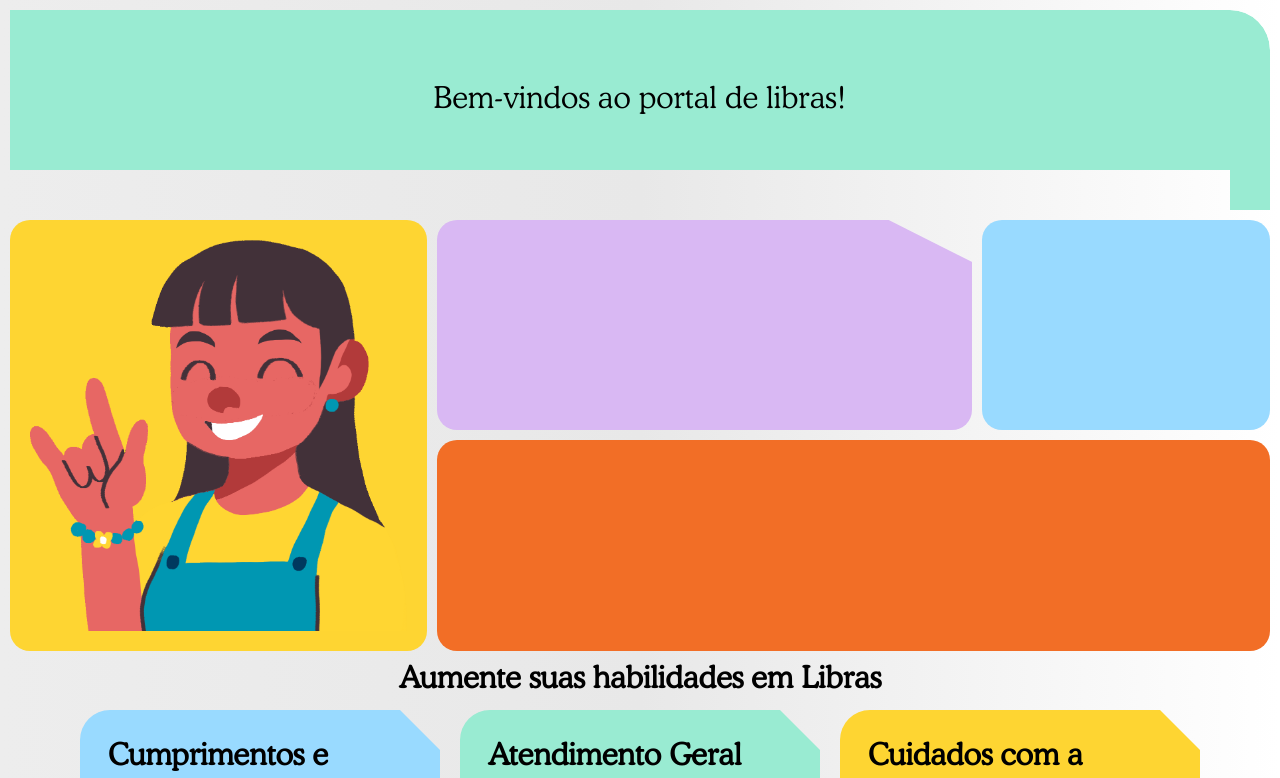
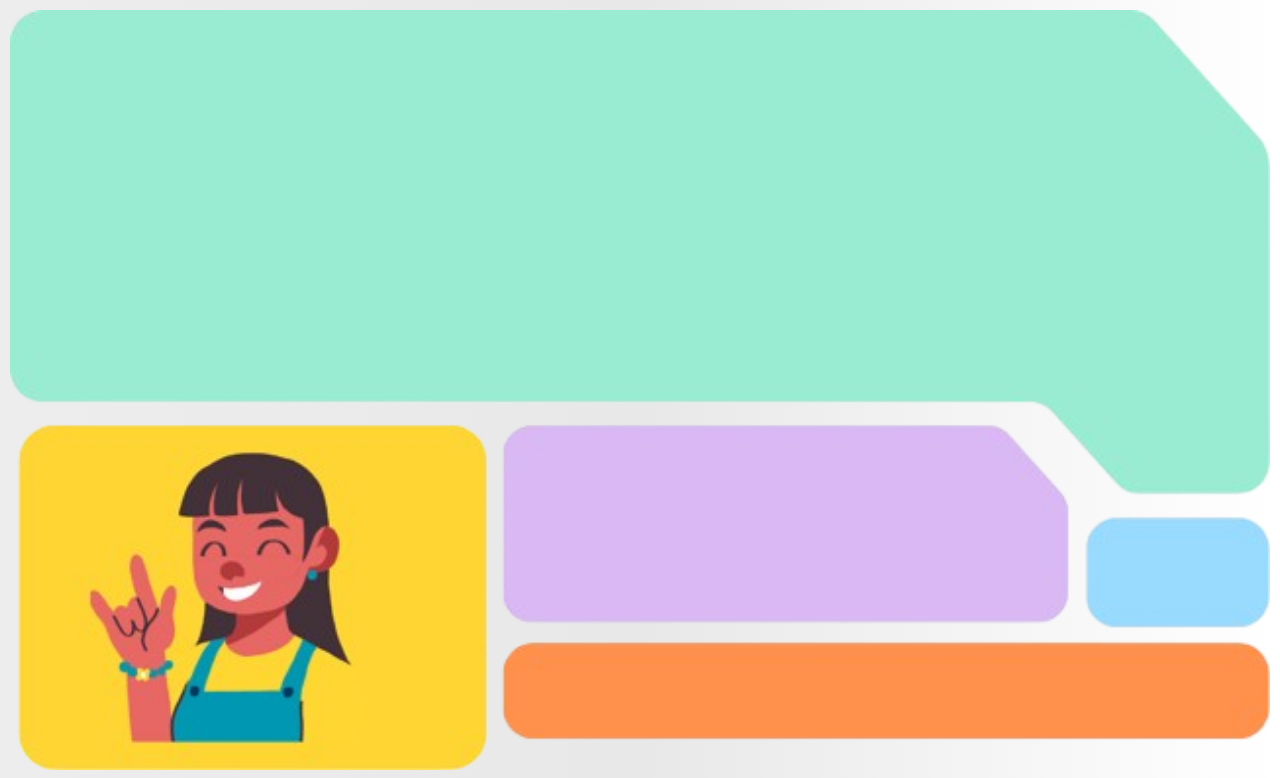
Before and after one commit to Rian-Rero/librasCamilla, a React (Vite) app: page / in a window 1280 px wide. Shown: the top 778 px of the page. Built offline with nearby package versions, Linux system fonts and the light colour scheme.

Commit message:
fix: resizing

```diff
--- a/src/assets/index.js
+++ b/src/assets/index.js
@@ -1,2 +1,3 @@
 export { default as VacineBackGround } from './vacine.jpg';
 export { default as MeninaLibras } from './menina.png';
+export { default as BackGround } from './background.png';
--- a/src/components/features/Card/Styles.js
+++ b/src/components/features/Card/Styles.js
@@ -4,9 +4,9 @@ const CHAMFER = '4rem';
 
 export const Card = styled.div`
   background-color: ${(props) => props.backgroundcolor};
-  width: 360px;
-  height: 360px;
-  padding: 28px;
+  width: 36rem;
+  height: 36rem;
+  padding: 2.8rem;
   box-sizing: border-box;
   display: flex;
   flex-direction: column;
--- a/src/pages/Home/Home.jsx
+++ b/src/pages/Home/Home.jsx
@@ -14,7 +14,7 @@ import {
   WelcomeSection,
 } from './Styles';
 import { CardComponent, SearchInput } from '../../components/features';
-import { MeninaLibras } from '../../assets';
+import { BackGround, MeninaLibras } from '../../assets';
 import { useTheme } from 'styled-components';
 import { IoPeopleOutline } from 'react-icons/io5';
 import {
@@ -25,7 +25,6 @@ import {
   CiUser,
 } from 'react-icons/ci';
 import { LuHandHeart } from 'react-icons/lu';
-
 export default function Home() {
   const theme = useTheme();
   const postsData = [
@@ -77,24 +76,9 @@ export default function Home() {
   ];
   return (
     <MainContainer>
-      <WelcomeSection>Bem-vindos ao portal de libras!</WelcomeSection>
+      {/* <WelcomeSection>Bem-vindos ao portal de libras!</WelcomeSection> */}
 
-      <ContentSection>
-        <ImageBox>
-          {/* Aqui você pode adicionar o componente da imagem */}
-          <img src={MeninaLibras} alt="Pessoa fazendo sinal em libras" />
-        </ImageBox>
-
-        <RightBoxesContainer>
-          <Line>
-            <PurpleBox />
-            <LightBlueBox />
-          </Line>
-          <Line>
-            <OrangeBox />
-          </Line>
-        </RightBoxesContainer>
-      </ContentSection>
+      <ContentSection src={BackGround}></ContentSection>
       <TextLine>Aumente suas habilidades em Libras</TextLine>
       <CardsBox>
         {postsData?.map((posts) => (
--- a/src/pages/Home/Styles.js
+++ b/src/pages/Home/Styles.js
@@ -8,46 +8,41 @@ export const MainContainer = styled.div`
   margin: 0 auto;
 `;
 
+/* Caixa verde superior */
 export const WelcomeSection = styled.div`
-  background-color: ${({ theme }) => theme.colors.welcomeGirl}; // Azul-claro
-  --r: 40px; /* radius */
+  background-color: ${({ theme }) => theme.colors.welcomeGirl};
+  width: 100%;
+  height: 20rem;
+  display: flex;
+  justify-content: center;
+  align-items: center;
   font-size: 3rem;
   font-family: ${({ theme }) => theme.fonts.cooper};
   text-align: center;
+
+  /* Recorte no canto superior direito */
+  clip-path: polygon(0 0, calc(100% - 2rem) 0, 100% 2rem, 100% 100%, 0 100%);
+  border-radius: 1rem;
+`;
+
+export const ContentSection = styled.img`
+  width: 100%;
+  height: 100%;
+`;
+
+/* Caixa amarela com imagem */
+export const ImageBox = styled.div`
+  background-color: ${({ theme }) => theme.colors.yellowGirl};
+  padding: 10px;
+  display: flex;
   justify-content: center;
   align-items: center;
-  display: flex;
-  width: 100%;
-  height: 20rem;
-  border-radius: 0rem;
-  padding-bottom: 2rem;
-  border-top-right-radius: var(--r);
-  mask:
-    radial-gradient(var(--r) at 10rem 100%, #0000 100%, #000 calc(100% + 1px))
-      100% 100% / var(--r) var(--r) no-repeat,
-    linear-gradient(0, #0000 var(--r), #000 0);
-`;
-
-export const ContentSection = styled.div`
-  display: grid;
-  grid-template-columns: 0.5fr 1fr; /* Colunas para imagem e caixas direitas */
-  gap: 1rem; // Fonte ajustada p
-  align-items: stretch;
-  width: 100%;
-`;
-
-export const ImageBox = styled.div`
-  background-color: ${({ theme }) => theme.colors.yellowGirl}; // Amarelo
-  padding: 20px;
-  display: flex;
-  justify-content: center;
-  align-items: flex-end;
-  overflow: hidden; /* Garante que a imagem dentro não "vaze" do clip-path */
-  border-radius: 2rem;
+  border-radius: 1rem;
+  overflow: hidden;
 
   > img {
-    height: 100%;
     width: 100%;
+    height: auto;
   }
 `;
 
@@ -56,40 +51,46 @@ export const RightBoxesContainer = styled.div`
   flex-direction: column;
   gap: 1rem;
 `;
+
 export const Line = styled.div`
   display: flex;
-  height: 100%;
   gap: 1rem;
   width: 100%;
-  text-align: center;
-  justify-content: center;
-  font-size: 5rem;
 `;
 
+/* Roxo com recorte na direita */
 export const PurpleBox = styled.div`
-  background-color: ${({ theme }) => theme.colors.purple}; // Azul-claro
-  padding: 20px;
+  background-color: ${({ theme }) => theme.colors.purple};
   flex: 1;
-  overflow: hidden;
-  border-radius: 2rem 0rem 2rem 2rem;
-  clip-path: polygon(0 0, calc(90% - 3rem) 0, 100% 20%, 100% 100%, 0 100%);
+  height: 5rem;
+  border-radius: 1rem;
+
+  /* recorte diagonal na ponta direita */
+  clip-path: polygon(
+    0 0,
+    calc(100% - 1.5rem) 0,
+    100% 1.5rem,
+    100% 100%,
+    0 100%
+  );
 `;
 
+/* Caixa azul pequena */
 export const LightBlueBox = styled.div`
-  background-color: ${({ theme }) => theme.colors.lightBlue}; // Azul-claro
-  padding: 20px;
-  flex: 0.5;
-  overflow: hidden;
-  border-radius: 2rem;
+  background-color: ${({ theme }) => theme.colors.lightBlue};
+  flex: 0.4;
+  height: 5rem;
+  border-radius: 1rem;
 `;
 
+/* Caixa laranja */
 export const OrangeBox = styled.div`
-  background-color: ${({ theme }) => theme.colors.orange}; // Azul-claro
-  padding: 20px;
-  overflow: hidden;
+  background-color: ${({ theme }) => theme.colors.orange};
   width: 100%;
-  border-radius: 2rem;
+  height: 4rem;
+  border-radius: 1rem;
 `;
+
 export const CardsBox = styled.div`
   display: flex;
   justify-content: center;
```
Also changed, not shown: src/assets/background.png (added).
